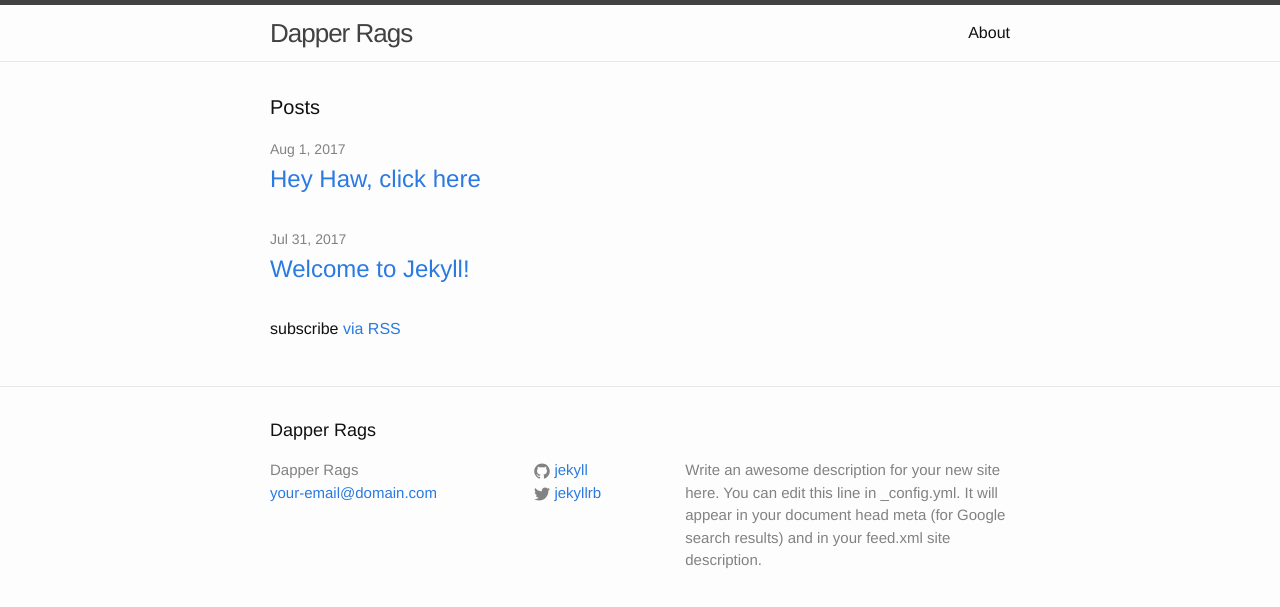
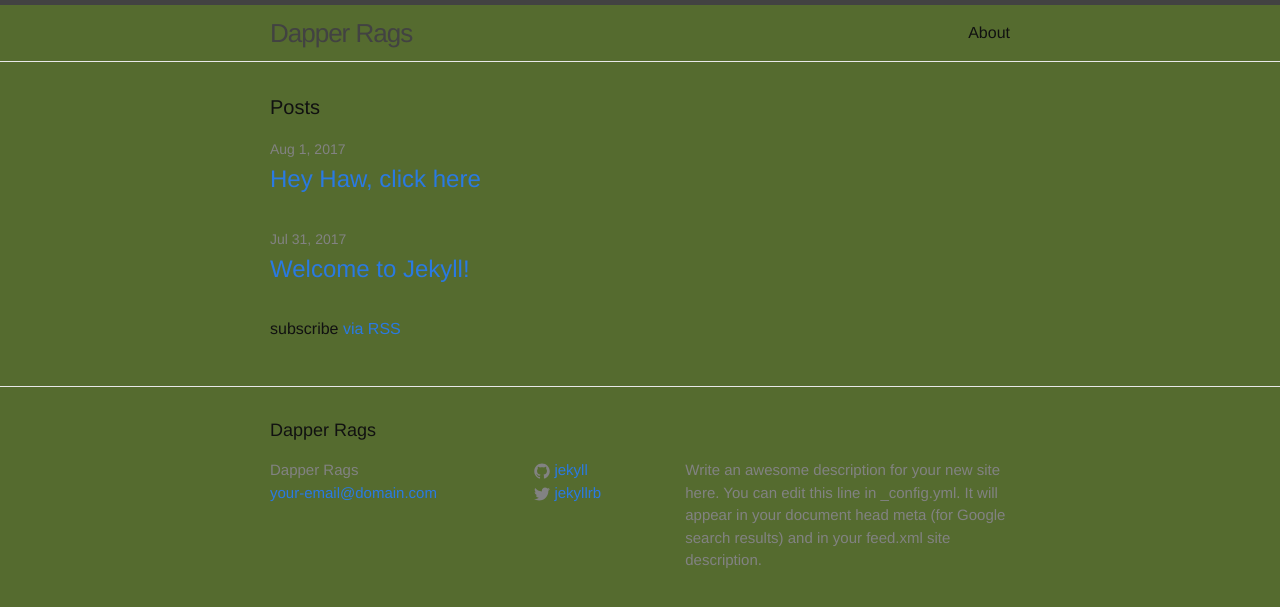
Before and after one commit to Xfray95/Xfray95.github.io, a Jekyll site: the page built from index.html, in a window 1280 px wide. Shown: the top 607 px of the page. Built offline with Jekyll 4.4.1, drawn with Linux system fonts in a browser that asks for light colours.

Commit message:
Update main.scss

```diff
--- a/css/main.scss
+++ b/css/main.scss
@@ -15,7 +15,7 @@ $base-line-height: 1.5;
 $spacing-unit:     30px;
 
 $text-color:       #111;
-$background-color: #fdfdfd;
+$background-color: #556B2F;
 $brand-color:      #2a7ae2;
 
 $grey-color:       #828282;
```
